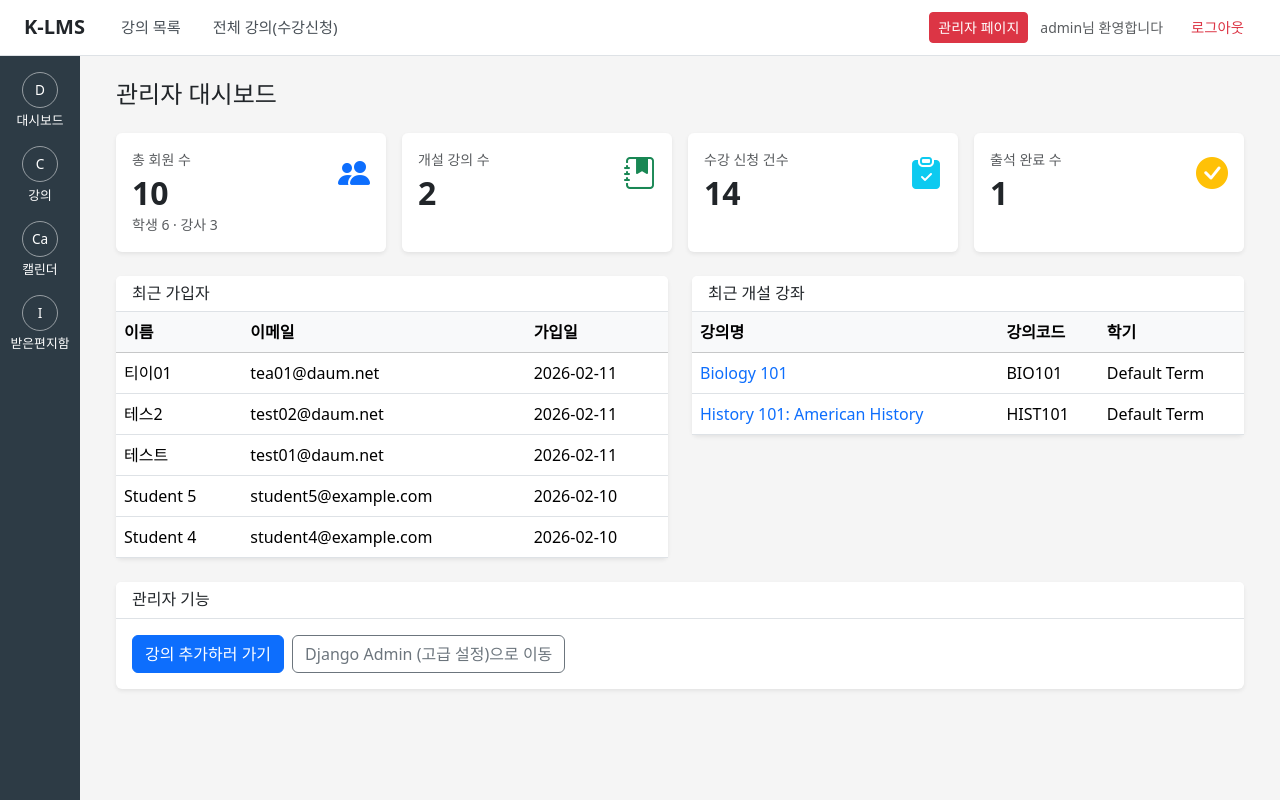
After one commit to inookc-dev/my-lms, a Django app: page /custom-admin/ in a window 1280 px wide. The commit adds this page. Run offline with Django 5.2, Linux system fonts and the light colour scheme; a user stored in the database is signed in; data comes from the database, SQL or seed files in the repository; both versions use the stored data as it was after the commit.

Commit message:
Feat: 관리자 대시보드 및 전체 기능 구현 완료 (v1.0)

```diff
--- a/config/urls.py
+++ b/config/urls.py
@@ -22,6 +22,7 @@ from django.urls import include, path
 
 from core.views import (
     LogoutViewAllowGet,
+    admin_dashboard,
     course_catalog,
     enroll_course,
     dashboard,
@@ -30,6 +31,7 @@ from core.views import (
 
 urlpatterns = [
     path("", dashboard, name="dashboard"),
+    path("custom-admin/", admin_dashboard, name="admin_dashboard"),
     path("catalog/", course_catalog, name="course_catalog"),
     path("courses/<int:course_id>/enroll/", enroll_course, name="enroll_course"),
     path(
--- a/core/views.py
+++ b/core/views.py
@@ -2,14 +2,24 @@ import json
 
 from django.contrib.auth import login
 from django.contrib.auth import views as auth_views
-from django.contrib.auth.decorators import login_required
+from django.contrib.auth.decorators import login_required, user_passes_test
+from django.db.models import Q
 from django.http import JsonResponse
 from django.shortcuts import get_object_or_404, redirect, render
 from django.urls import reverse
 from django.views.decorators.http import require_POST
 from rest_framework import viewsets
 
-from courses.models import Assignment, Course, Module, ModuleItem, Page, Submission
+from courses.models import (
+    Assignment,
+    Course,
+    Enrollment,
+    Module,
+    ModuleItem,
+    Page,
+    Section,
+    Submission,
+)
 from courses.views import _user_is_teacher_for_course
 from .models import Account, Term, User, Video, VideoProgress
 from .serializers import AccountSerializer, TermSerializer, UserSerializer
@@ -34,6 +44,41 @@ class AccountViewSet(viewsets.ModelViewSet):
 class TermViewSet(viewsets.ModelViewSet):
     queryset = Term.objects.all().order_by("start_date", "end_date")
     serializer_class = TermSerializer
+
+
+@login_required
+@user_passes_test(lambda u: u.is_superuser, login_url="/")
+def admin_dashboard(request):
+    """
+    관리자 전용 대시보드. Admin Analytics 스타일.
+    """
+    total_users = User.objects.count()
+    student_count = User.objects.filter(
+        enrollments__role="student",
+    ).distinct().count()
+    teacher_count = User.objects.filter(
+        Q(enrollments__role="teacher") | Q(is_staff=True),
+    ).distinct().count()
+
+    total_courses = Course.objects.count()
+    total_enrollments = Enrollment.objects.count()
+
+    today_completed = VideoProgress.objects.filter(is_completed=True).count()
+
+    recent_users = User.objects.order_by("-date_joined")[:5]
+    recent_courses = Course.objects.select_related("term").order_by("-id")[:5]
+
+    context = {
+        "total_users": total_users,
+        "student_count": student_count,
+        "teacher_count": teacher_count,
+        "total_courses": total_courses,
+        "total_enrollments": total_enrollments,
+        "today_completed": today_completed,
+        "recent_users": recent_users,
+        "recent_courses": recent_courses,
+    }
+    return render(request, "custom_admin/dashboard.html", context)
 
 
 def course_catalog(request):
@@ -150,13 +195,71 @@ def signup(request):
 @login_required
 def dashboard(request):
     """
-    Simple dashboard view.
-    For now, it shows all courses as Canvas-like course cards.
+    내 강의실 대시보드. 수강 중인 강의만 카드 형태로 표시.
+    각 강의별 진도율(VideoProgress 기반) 계산.
     """
+    enrollments = (
+        Enrollment.objects.filter(
+            user=request.user,
+            section__course__isnull=False,
+        )
+        .select_related("section__course__term")
+        .order_by("section__course__name")
+    )
 
-    courses = Course.objects.select_related("term").all()
+    course_cards = []
+    seen_course_ids = set()
+
+    for enr in enrollments:
+        course = enr.section.course
+        if course.id in seen_course_ids:
+            continue
+        seen_course_ids.add(course.id)
+
+        teacher = (
+            Enrollment.objects.filter(
+                section__course=course,
+                role="teacher",
+            )
+            .select_related("user")
+            .first()
+        )
+        teacher_name = (
+            teacher.user.get_full_name() or teacher.user.username
+            if teacher
+            else "-"
+        )
+
+        total_videos = Video.objects.filter(course=course).count()
+        completed_videos = VideoProgress.objects.filter(
+            user=request.user,
+            video__course=course,
+            is_completed=True,
+        ).count()
+        progress = (
+            int((completed_videos / total_videos) * 100)
+            if total_videos > 0
+            else 0
+        )
+
+        colors = [
+            ("#4a90d9", "#357abd"),
+            ("#7b68ee", "#5a4fd6"),
+            ("#50c878", "#3da55c"),
+            ("#e74c3c", "#c0392b"),
+            ("#f39c12", "#d68910"),
+        ]
+        color_pair = colors[len(course_cards) % len(colors)]
+
+        course_cards.append({
+            "course": course,
+            "teacher": teacher_name,
+            "progress": min(100, progress),
+            "bg_color": f"linear-gradient(135deg, {color_pair[0]}, {color_pair[1]})",
+        })
+
     context = {
-        "courses": courses,
+        "course_cards": course_cards,
     }
     return render(request, "dashboard.html", context)
 
--- a/templates/base.html
+++ b/templates/base.html
@@ -155,6 +155,11 @@
 
       <div class="top-header-right">
         {% if user.is_authenticated %}
+          {% if user.is_superuser %}
+            <a href="{% url 'admin_dashboard' %}" class="btn btn-danger btn-sm">
+              관리자 페이지
+            </a>
+          {% endif %}
           <span class="text-muted small me-1">
             {{ user.username }}님 환영합니다
           </span>
--- /dev/null
+++ b/templates/custom_admin/dashboard.html
@@ -0,0 +1,153 @@
+{% extends "base.html" %}
+
+{% block title %}관리자 대시보드 | K-LMS{% endblock %}
+
+{% block content %}
+  <div class="container-fluid">
+    <h1 class="h4 mb-4">관리자 대시보드</h1>
+
+    <!-- 통계 카드 4개 -->
+    <div class="row g-3 mb-4">
+      <div class="col-6 col-lg-3">
+        <div class="card border-0 shadow-sm h-100">
+          <div class="card-body">
+            <div class="d-flex justify-content-between align-items-start">
+              <div>
+                <p class="text-muted small mb-1">총 회원 수</p>
+                <h2 class="mb-0 fw-bold">{{ total_users }}</h2>
+                <small class="text-muted">학생 {{ student_count }} · 강사 {{ teacher_count }}</small>
+              </div>
+              <i class="bi bi-people-fill text-primary" style="font-size: 2rem;"></i>
+            </div>
+          </div>
+        </div>
+      </div>
+      <div class="col-6 col-lg-3">
+        <div class="card border-0 shadow-sm h-100">
+          <div class="card-body">
+            <div class="d-flex justify-content-between align-items-start">
+              <div>
+                <p class="text-muted small mb-1">개설 강의 수</p>
+                <h2 class="mb-0 fw-bold">{{ total_courses }}</h2>
+              </div>
+              <i class="bi bi-journal-bookmark-fill text-success" style="font-size: 2rem;"></i>
+            </div>
+          </div>
+        </div>
+      </div>
+      <div class="col-6 col-lg-3">
+        <div class="card border-0 shadow-sm h-100">
+          <div class="card-body">
+            <div class="d-flex justify-content-between align-items-start">
+              <div>
+                <p class="text-muted small mb-1">수강 신청 건수</p>
+                <h2 class="mb-0 fw-bold">{{ total_enrollments }}</h2>
+              </div>
+              <i class="bi bi-clipboard-check-fill text-info" style="font-size: 2rem;"></i>
+            </div>
+          </div>
+        </div>
+      </div>
+      <div class="col-6 col-lg-3">
+        <div class="card border-0 shadow-sm h-100">
+          <div class="card-body">
+            <div class="d-flex justify-content-between align-items-start">
+              <div>
+                <p class="text-muted small mb-1">출석 완료 수</p>
+                <h2 class="mb-0 fw-bold">{{ today_completed }}</h2>
+              </div>
+              <i class="bi bi-check-circle-fill text-warning" style="font-size: 2rem;"></i>
+            </div>
+          </div>
+        </div>
+      </div>
+    </div>
+
+    <!-- 최근 가입자 & 최근 개설 강좌 -->
+    <div class="row g-4 mb-4">
+      <div class="col-lg-6">
+        <div class="card border-0 shadow-sm">
+          <div class="card-header bg-white border-bottom">
+            <h6 class="mb-0">최근 가입자</h6>
+          </div>
+          <div class="card-body p-0">
+            {% if recent_users %}
+              <table class="table table-hover mb-0">
+                <thead class="table-light">
+                  <tr>
+                    <th>이름</th>
+                    <th>이메일</th>
+                    <th>가입일</th>
+                  </tr>
+                </thead>
+                <tbody>
+                  {% for u in recent_users %}
+                    <tr>
+                      <td>{{ u.get_full_name|default:u.username }}</td>
+                      <td>{{ u.email }}</td>
+                      <td>{{ u.date_joined|date:"Y-m-d" }}</td>
+                    </tr>
+                  {% endfor %}
+                </tbody>
+              </table>
+            {% else %}
+              <p class="p-3 text-muted mb-0">등록된 회원이 없습니다.</p>
+            {% endif %}
+          </div>
+        </div>
+      </div>
+      <div class="col-lg-6">
+        <div class="card border-0 shadow-sm">
+          <div class="card-header bg-white border-bottom">
+            <h6 class="mb-0">최근 개설 강좌</h6>
+          </div>
+          <div class="card-body p-0">
+            {% if recent_courses %}
+              <table class="table table-hover mb-0">
+                <thead class="table-light">
+                  <tr>
+                    <th>강의명</th>
+                    <th>강의코드</th>
+                    <th>학기</th>
+                  </tr>
+                </thead>
+                <tbody>
+                  {% for c in recent_courses %}
+                    <tr>
+                      <td>
+                        <a href="{% url 'course_detail' c.id %}" class="text-decoration-none">
+                          {{ c.name }}
+                        </a>
+                      </td>
+                      <td>{{ c.course_code }}</td>
+                      <td>{{ c.term.name }}</td>
+                    </tr>
+                  {% endfor %}
+                </tbody>
+              </table>
+            {% else %}
+              <p class="p-3 text-muted mb-0">등록된 강의가 없습니다.</p>
+            {% endif %}
+          </div>
+        </div>
+      </div>
+    </div>
+
+    <!-- 관리자 기능 -->
+    <div class="card border-0 shadow-sm">
+      <div class="card-header bg-white border-bottom">
+        <h6 class="mb-0">관리자 기능</h6>
+      </div>
+      <div class="card-body">
+        <div class="d-flex flex-wrap gap-2">
+          <a href="{% url 'admin:courses_course_add' %}" class="btn btn-primary">
+            강의 추가하러 가기
+          </a>
+          <a href="{% url 'admin:index' %}" class="btn btn-outline-secondary">
+            Django Admin (고급 설정)으로 이동
+          </a>
+        </div>
+      </div>
+    </div>
+  </div>
+{% endblock %}
```
Also changed, not shown: templates/dashboard.html (+43 -16 lines), db.sqlite3.
